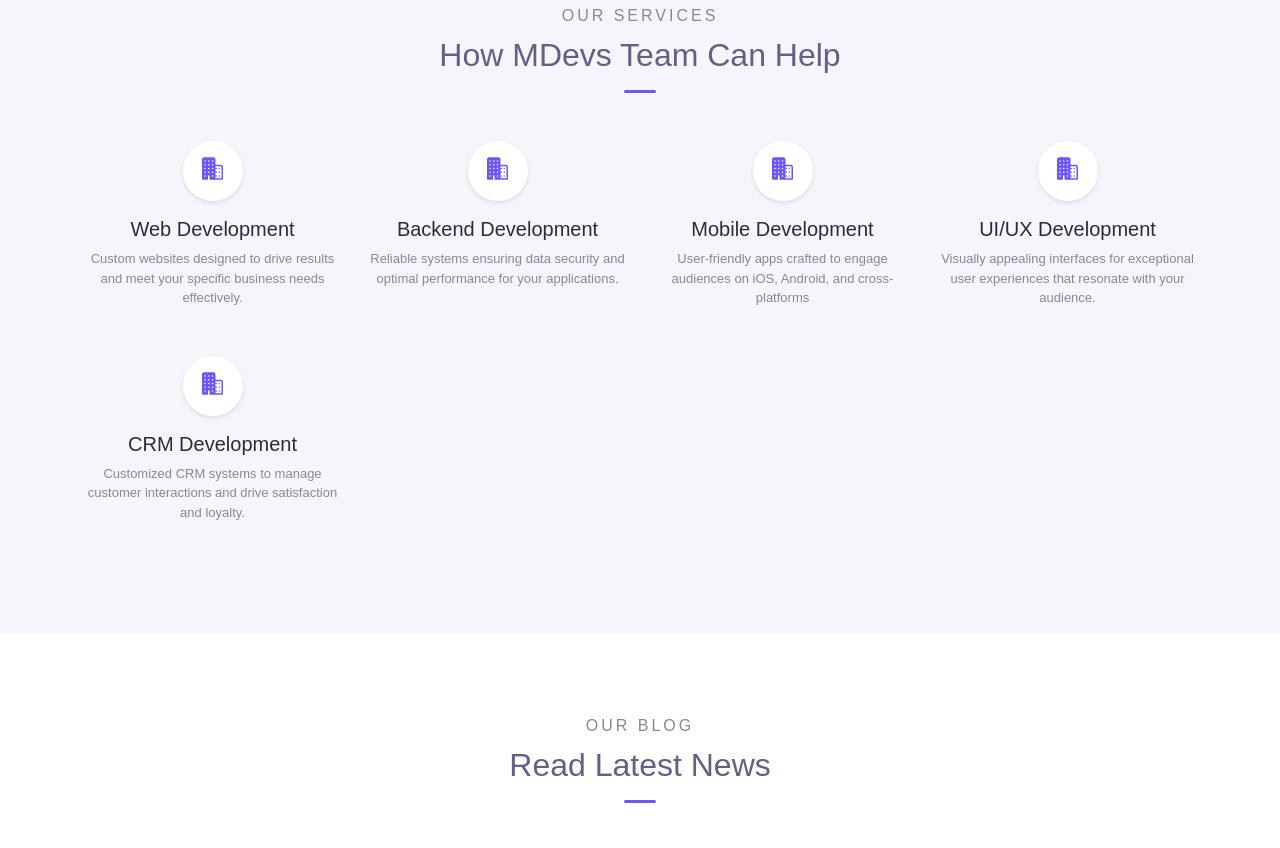
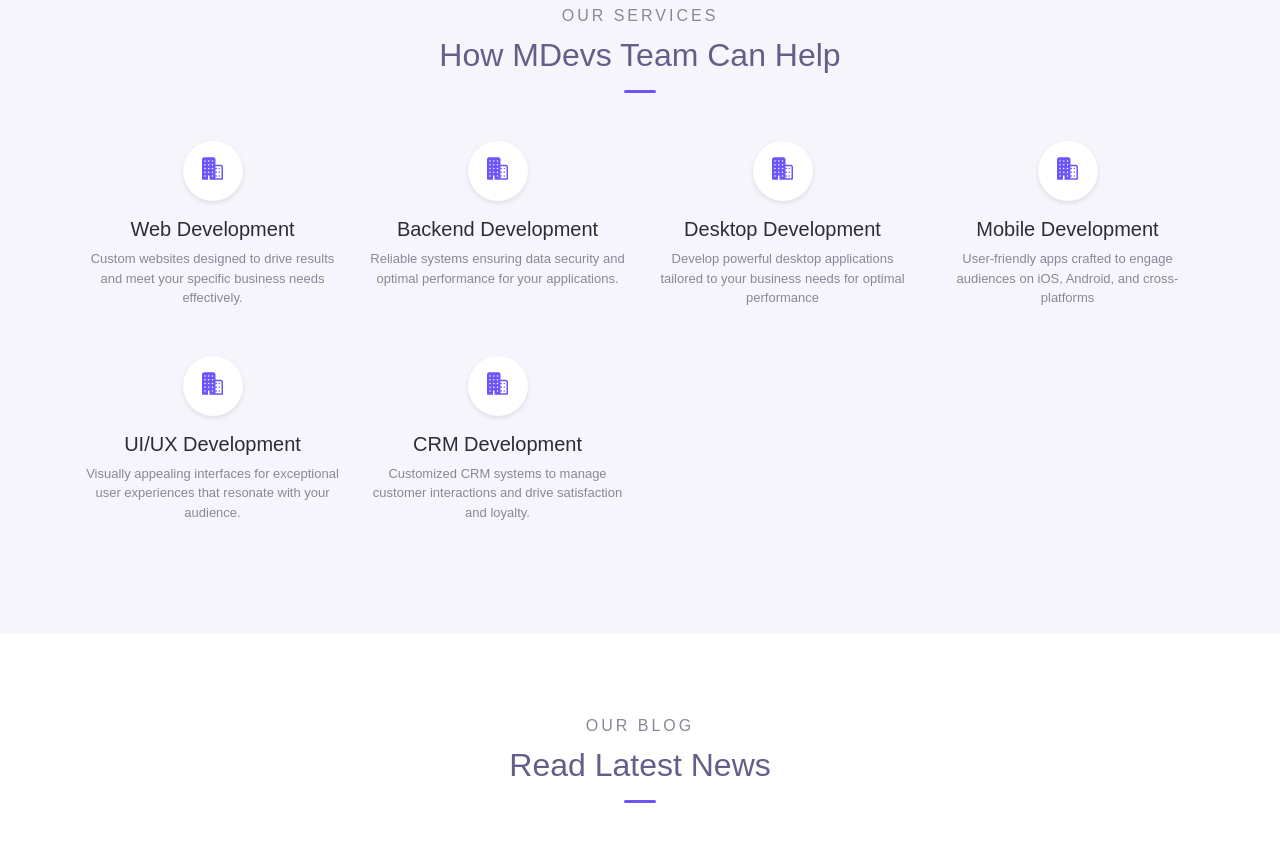
Before and after one commit to AvazbekOlimov/MDevs, a plain HTML site: page index.html in a window 1280 px wide. Shown: the part 1940-2788 px from the top of the page. Drawn offline with nearby package versions, Linux system fonts and the light colour scheme; files whose address does not match are found by name.

Commit message:
added desktop development

```diff
--- a/index.html
+++ b/index.html
@@ -211,6 +211,18 @@
               <p>
                 Reliable systems ensuring data security and optimal performance
                 for your applications.
+              </p>
+            </div>
+          </div>
+          <div class="col-sm-6 col-lg-4 col-xl-3 py-3 wow zoomIn">
+            <div class="features">
+              <div class="header mb-3">
+                <span class="mai-business"></span>
+              </div>
+              <h5>Desktop Development</h5>
+              <p>
+                Develop powerful desktop applications tailored to your business
+                needs for optimal performance
               </p>
             </div>
           </div>
```
